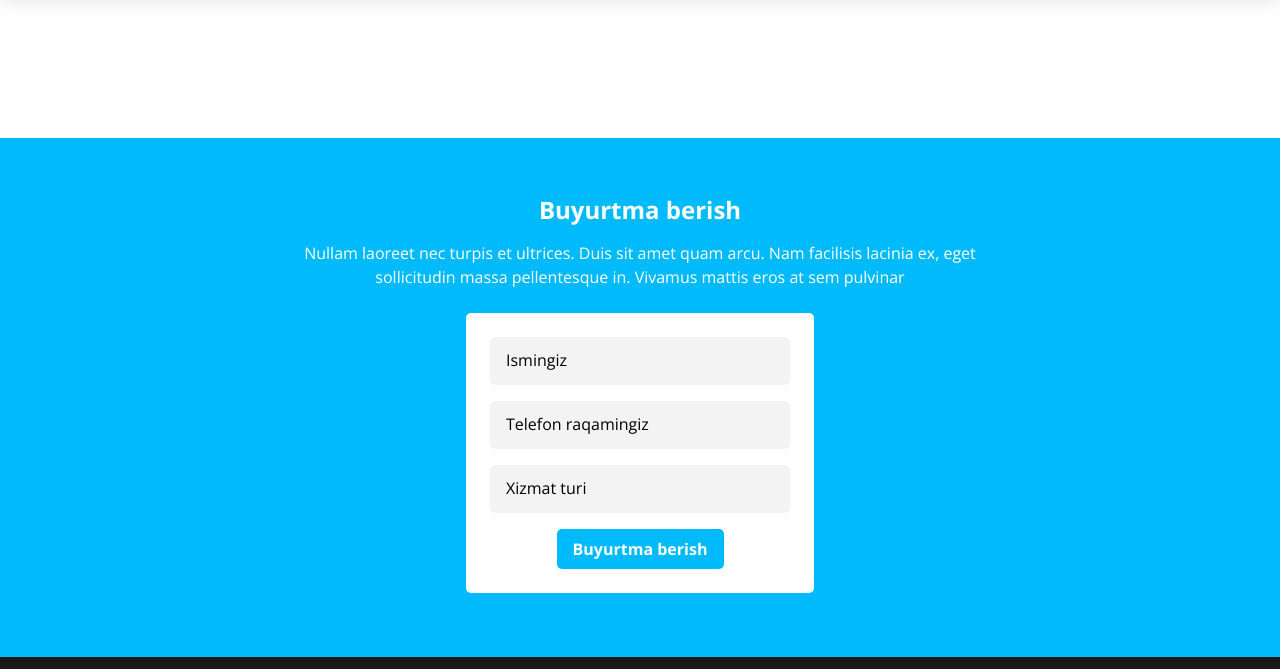
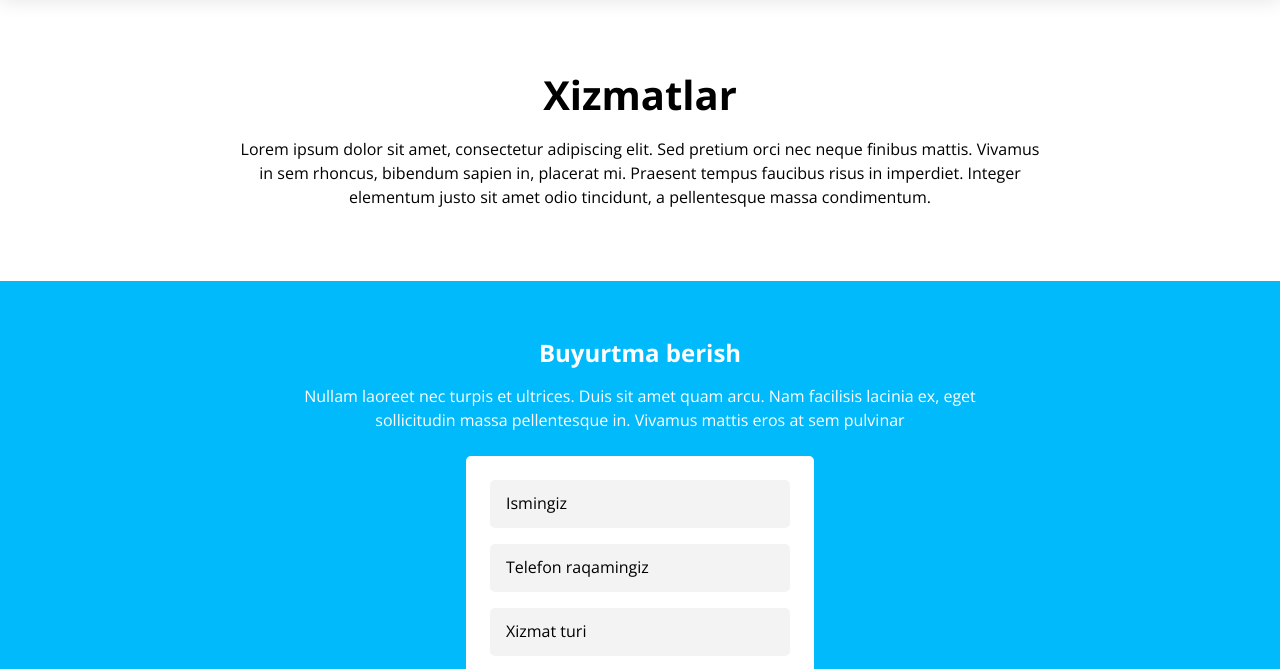
Before and after one commit to akil1me/Pixer, a plain HTML site: page service.html in a window 1280 px wide. Shown: the part 59-728 px from the top of the page. Drawn offline with Linux system fonts and the light colour scheme.

Commit message:
Add new new service

```diff
--- a/css/main.css
+++ b/css/main.css
@@ -139,7 +139,7 @@ header {
   background: rgba(0, 186, 252, 0.6);
 }
 
-main {
+.section-home {
   margin-top: 197px;
 }
 
@@ -470,3 +470,32 @@ footer {
 .footer-link-2 span {
   margin-left: 8px;
 }
+
+.section-new-service {
+  padding-top: 128px;
+  padding-bottom: 72px;
+}
+
+.new-service {
+  width: 800px;
+  margin: auto;
+}
+
+.new-service-title {
+  text-align: center;
+  font-weight: 700;
+  font-size: 40px;
+  line-height: 130%;
+  color: #000000;
+  margin-bottom: 16px;
+}
+
+.new-service-text {
+  text-align: center;
+  font-weight: 400;
+  font-size: 16px;
+  line-height: 24px;
+  text-align: center;
+  color: #000000;
+
+}
--- a/service.html
+++ b/service.html
@@ -48,7 +48,18 @@
   </header>
   <!-- MAIN -->
   <main>
-
+    <section class=" section-new-service">
+      <div class="container">
+        <div class="new-service">
+          <div class="new-service-items">
+            <h2 class="new-service-title">Xizmatlar</h2>
+            <p class="new-service-text">Lorem ipsum dolor sit amet, consectetur adipiscing elit. Sed pretium orci nec
+              neque finibus mattis. Vivamus in sem rhoncus, bibendum sapien in, placerat mi. Praesent tempus faucibus
+              risus in imperdiet. Integer elementum justo sit amet odio tincidunt, a pellentesque massa condimentum.</p>
+          </div>
+        </div>
+      </div>
+    </section>
     <section class="section-form">
       <div class="container">
         <div class="form">
```
